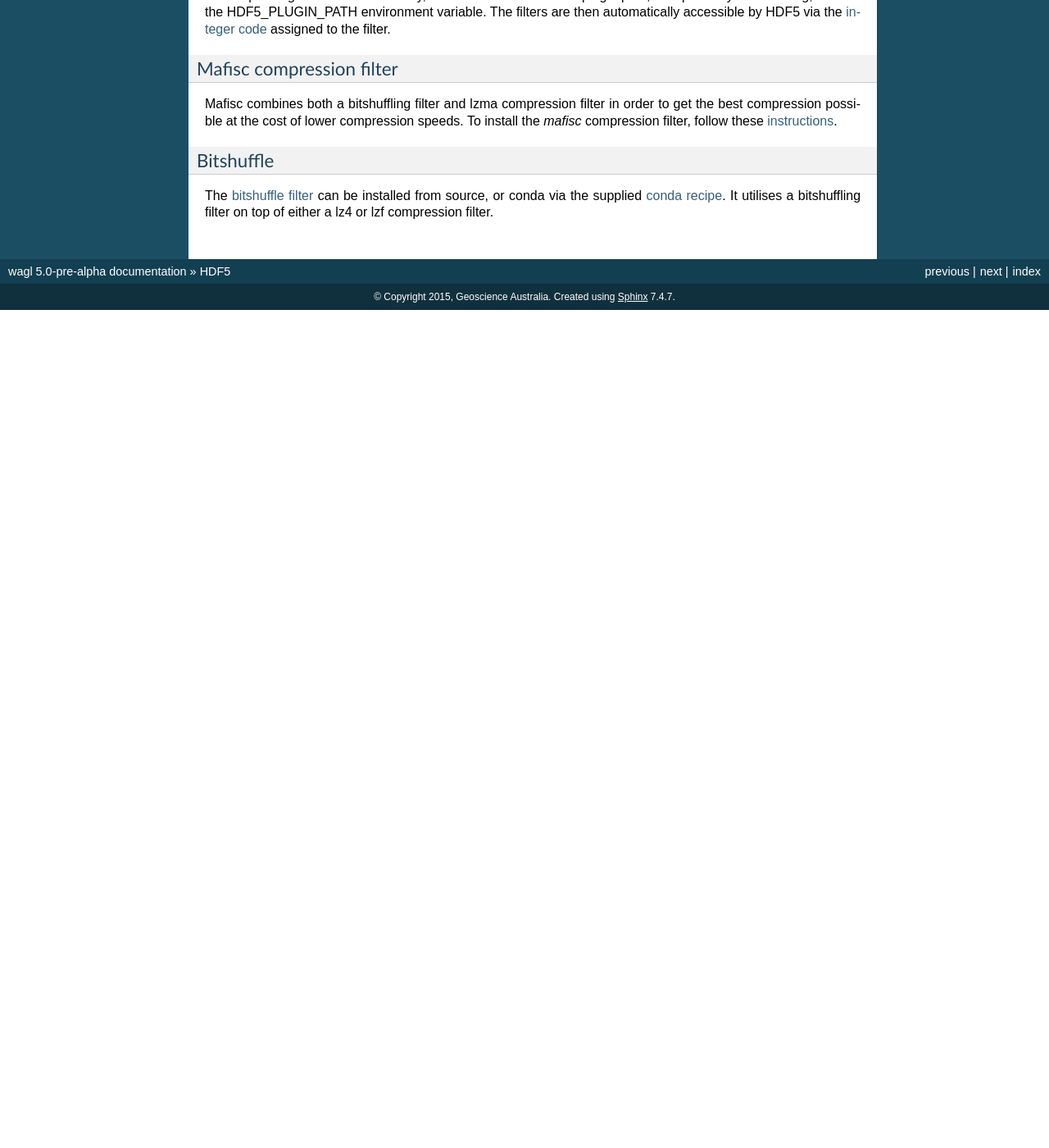
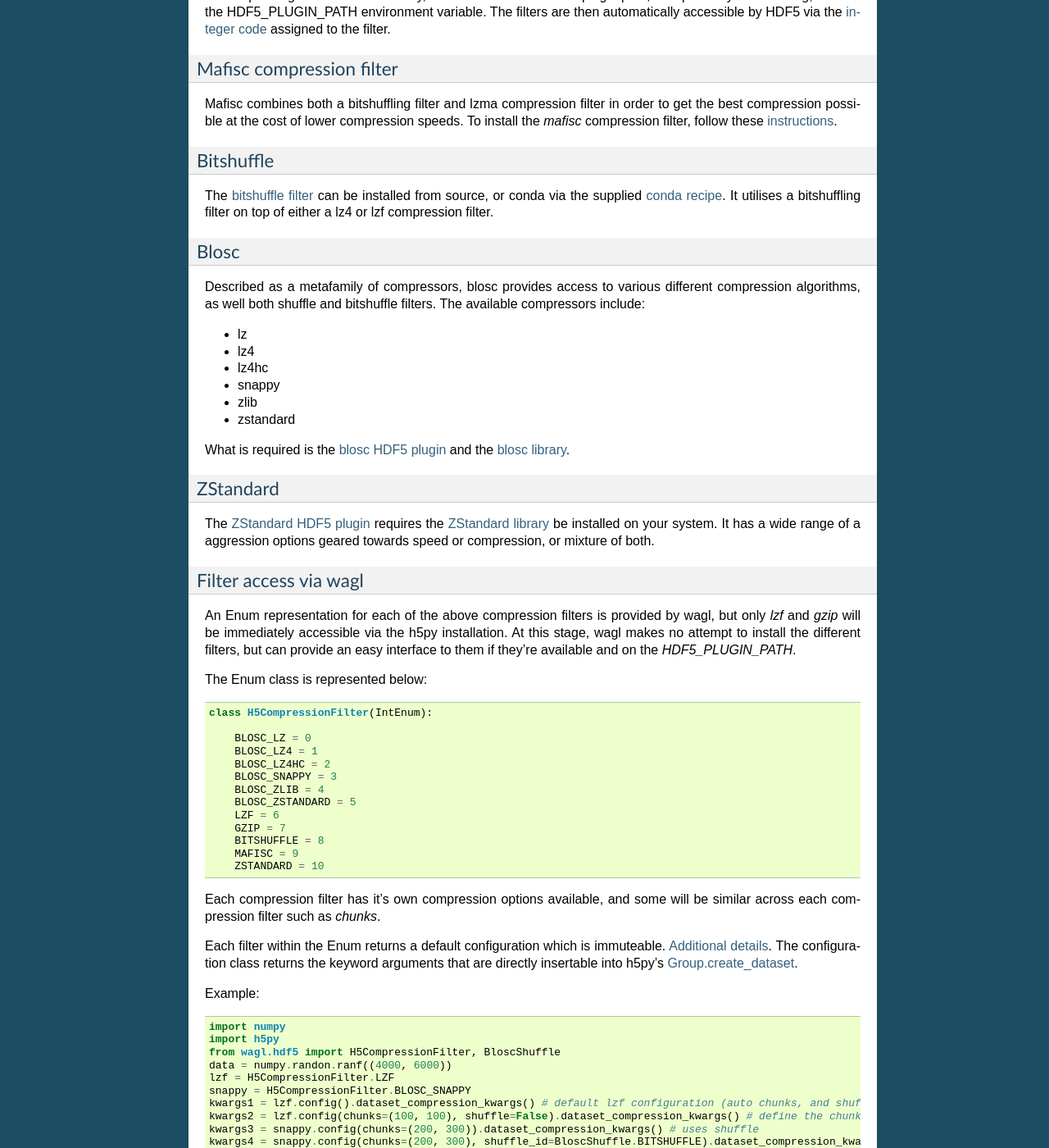
Before and after one commit to GeoscienceAustralia/wagl, a Sphinx documentation site: the page built from docs/source/hdf5.rst, in a window 1280 px wide and 1400 px high, scrolled down 7818 px. Shown: the whole window at 82% size. Built offline with Sphinx 7.4.7, drawn with Linux system fonts in a browser that asks for light colours; pages that are not in the unit, such as notebooks, are missing from menus; before the commit the page ends 8196 px from its top, so only the background shows below that; some of the changed text lies outside the part shown.

Commit message:
Updated docs regarding the compression filter support.

```diff
--- a/docs/source/hdf5.rst
+++ b/docs/source/hdf5.rst
@@ -353,3 +353,133 @@ Bitshuffle
 The `bitshuffle filter <https://github.com/kiyo-masui/bitshuffle>`_ can be installed
 from source, or conda via the supplied `conda recipe <https://github.com/kiyo-masui/bitshuffle/tree/master/conda-recipe>`_.
 It utilises a bitshuffling filter on top of either a lz4 or lzf compression filter.
+
+Blosc
+~~~~~
+
+Described as a metafamily of compressors, blosc provides access to various different
+compression algorithms, as well both shuffle and bitshuffle filters.
+The available compressors include:
+
+* lz
+* lz4
+* lz4hc
+* snappy
+* zlib
+* zstandard
+
+What is required is the `blosc HDF5 plugin <https://github.com/Blosc/hdf5-blosc>`_ and the
+`blosc library <https://github.com/Blosc/c-blosc>`_.
+
+ZStandard
+~~~~~~~~~
+
+The `ZStandard HDF5 plugin <https://github.com/aparamon/HDF5Plugin-Zstandard>`_ requires the
+`ZStandard library <https://github.com/facebook/zstd>`_ be installed on your system.
+It has a wide range of a aggression options geared towards speed or compression,
+or mixture of both.
+
+Filter access via wagl
+~~~~~~~~~~~~~~~~~~~~~~
+
+An Enum representation for each of the above compression filters is provided by wagl,
+but only *lzf* and *gzip* will be immediately accessible via the h5py installation.
+At this stage, wagl makes no attempt to install the different filters, but can provide
+an easy interface to them if they're available and on the *HDF5_PLUGIN_PATH*.
+
+The Enum class is represented below:
+
+.. code-block:: python
+
+    class H5CompressionFilter(IntEnum):
+
+        BLOSC_LZ = 0
+        BLOSC_LZ4 = 1
+        BLOSC_LZ4HC = 2
+        BLOSC_SNAPPY = 3
+        BLOSC_ZLIB = 4
+        BLOSC_ZSTANDARD = 5
+        LZF = 6
+        GZIP = 7
+        BITSHUFFLE = 8
+        MAFISC = 9
+        ZSTANDARD = 10
+
+Each compression filter has it's own compression options available, and some
+will be similar across each compression filter such as *chunks*.
+
+Each filter within the Enum returns a default configuration which is immuteable.
+`Additional details <http://www.attrs.org/en/stable/examples.html#immutability>`_.
+The configuration class returns the keyword arguments that are directly insertable
+into h5py's `Group.create_dataset <http://docs.h5py.org/en/latest/high/group.html#Group.create_dataset>`_.
+
+Example:
+
+.. code-block:: python
+
+    import numpy
+    import h5py
+    from wagl.hdf5 import H5CompressionFilter, BloscShuffle
+    data = numpy.randon.ranf((4000, 6000))
+    lzf = H5CompressionFilter.LZF
+    snappy = H5CompressionFilter.BLOSC_SNAPPY
+    kwargs1 = lzf.config().dataset_compression_kwargs() # default lzf configuration (auto chunks, and shuffle)
+    kwargs2 = lzf.config(chunks=(100, 100), shuffle=False).dataset_compression_kwargs() # define the chunks and no shuffle
+    kwargs3 = snappy.config(chunks=(200, 300)).dataset_compression_kwargs() # uses shuffle
+    kwargs4 = snappy.config(chunks=(200, 300), shuffle_id=BloscShuffle.BITSHUFFLE).dataset_compression_kwargs() # uses bitshuffle
+
+    config = snappy.config()
+    print("Default config for BLOSC_SNAPPY:")
+    print(config)
+
+    with h5py.File('tmp.h5', 'w') as fid:
+        fid.create_dataset('lzf-default', data=data, **kwargs1)
+        fid.create_dataset('lzf-no-shuffle', data=data, **kwargs2)
+        fid.create_dataset('snappy-default', data=data, **kwargs3)
+        fid.create_dataset('snappy-bitshuffle', data=data, **kwargs4)
+
+The config class itself attempts to simplify the population of the *compression* keyword
+with the appropriate id, as well as the *compression_opts* keyword. The base config class
+also allows users to populate the fields themselves should they choose to utilise
+other HDF5 compression filters that have not been captured in the H5CompressionFilter
+enum class.
+
+
+Filter options
+~~~~~~~~~~~~~~
+
+LZF
+^^^
+
+* shuffle; boolean true or false
+
+GZIP
+^^^^
+
+* shuffle; boolean true or false
+* aggression; an integer in the interval [0, 9]
+
+MAFISC
+^^^^^^
+
+More work is requried to understand the options available from the mafisc library.
+As such only the default configuration is available.
+
+BITSHUFFLE
+^^^^^^^^^^
+
+Whilst both LZF and LZ4 are available via this filter plugin, only the LZ4
+compression filter is made available.
+As such only the default configuration is available.
+
+ZSTANDARD
+^^^^^^^^^
+
+* shuffle; boolean true or false
+* aggression; an integer in the interval [0, 22]
+
+Blosc
+^^^^^
+
+* aggression; an integer in the interval [0, 9]
+* shuffle_id; an enum *NO_SHUFFLE*, *SHUFFLE*, *BITSHUFFLE*
```
Also changed, not shown: other parts of docs/source/hdf5.rst (+1 -1 lines).
